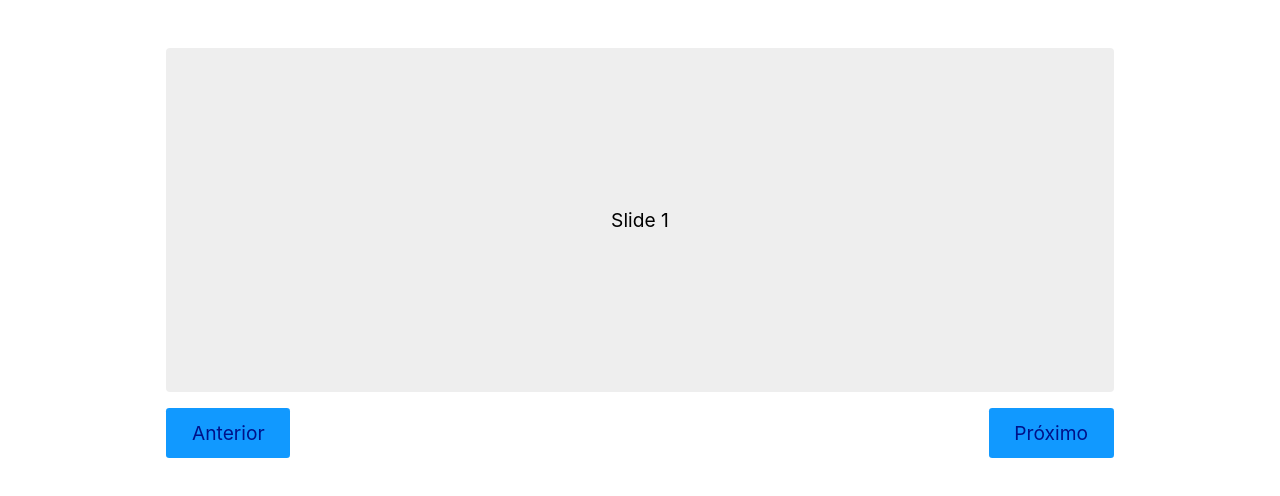
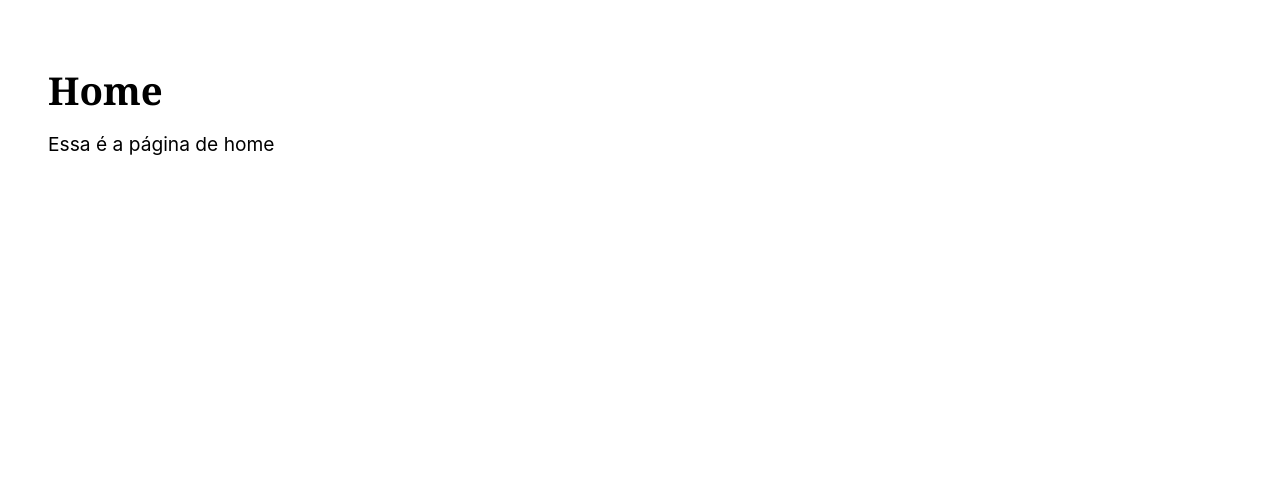
Before and after one commit to RNoleto/origamid-react, a React (Vite) app: page / in a window 1280 px wide. Shown: the top 496 px of the page. Built offline with nearby package versions, Linux system fonts and the light colour scheme.

Commit message:
Intalação do react-router-dom e teste de paginas teste

```diff
--- a/package.json
+++ b/package.json
@@ -11,7 +11,8 @@
   },
   "dependencies": {
     "react": "^19.0.0",
-    "react-dom": "^19.0.0"
+    "react-dom": "^19.0.0",
+    "react-router-dom": "^6.30.0"
   },
   "devDependencies": {
     "@eslint/js": "^9.21.0",
--- a/src/App.jsx
+++ b/src/App.jsx
@@ -1,73 +1,18 @@
-import React from "react";
-import Input from "./Form/input";
-import useForm from "./Hooks/useForm";
-import Slide from "./Slide";
+import React from 'react'
+import { BrowserRouter, Routes, Route } from 'react-router-dom';
+
+import Home from './Home';
+import Sobre from './Sobre';
 
 const App = () => {
-  const cep = useForm('cep');
-  const email = useForm('email');
-  const nome = useForm();
-  const sobrenome = useForm(false);
+  return (
+    <BrowserRouter>
+      <Routes>
+        <Route path='/' element={<Home />} />
+        <Route path='sobre' element={<Sobre />} />
+      </Routes>
+    </BrowserRouter>
+  )
+}
 
-
-  function handleSubmit(event){
-    event.preventDefault();
-    if(cep.validate() && email.validate() && nome.validate()){
-      console.log('Enviou');
-    } else {
-      console.log('Não enviou');
-    }
-  }
-
-  const slides = [
-    {
-      id: 'slide1',
-      text: 'Slide 1'
-    },
-    {
-      id: 'slide2',
-      text: 'Slide 2'
-    },
-    {
-      id: 'slide3',
-      text: 'Slide 3'
-    }
-  ]
-
-  return (
-    <Slide slides={slides} />
-    // <form onSubmit={handleSubmit}>
-    //   <Input
-    //     id="cep"
-    //     label="CEP"
-    //     type="text"
-    //     placeholder="00000-000"
-    //     {...cep}
-    //   />
-
-    //   <Input
-    //     id="email"
-    //     label="Email"
-    //     type="email"
-    //     {...email}
-    //   />
-
-    //   <Input
-    //     id="nome"
-    //     label="Nome"
-    //     type="text"
-    //     {...nome}
-    //   />
-
-    //   <Input
-    //     id="sobrenome"
-    //     label="Sobrenome"
-    //     type="text"
-    //     {...sobrenome}
-    //   />
-    //   <button>Enviar</button>
-    // </form>
-  );
-};
-
-export default App;
+export default App
--- /dev/null
+++ b/src/Home.jsx
@@ -0,0 +1,12 @@
+import React from 'react'
+
+const Home = () => {
+  return (
+    <div>
+      <h1>Home</h1>
+      <p>Essa é a página de home</p>
+    </div>
+  )
+}
+
+export default Home
--- /dev/null
+++ b/src/Sobre.jsx
@@ -0,0 +1,12 @@
+import React from 'react'
+
+const Sobre = () => {
+  return (
+    <div>
+      <h1>Sobre</h1>
+      <p>Essa é a página Sobre</p>
+    </div>
+  )
+}
+
+export default Sobre
```
Also changed, not shown: 1 other file (tests, documents, lock files or other folders).
